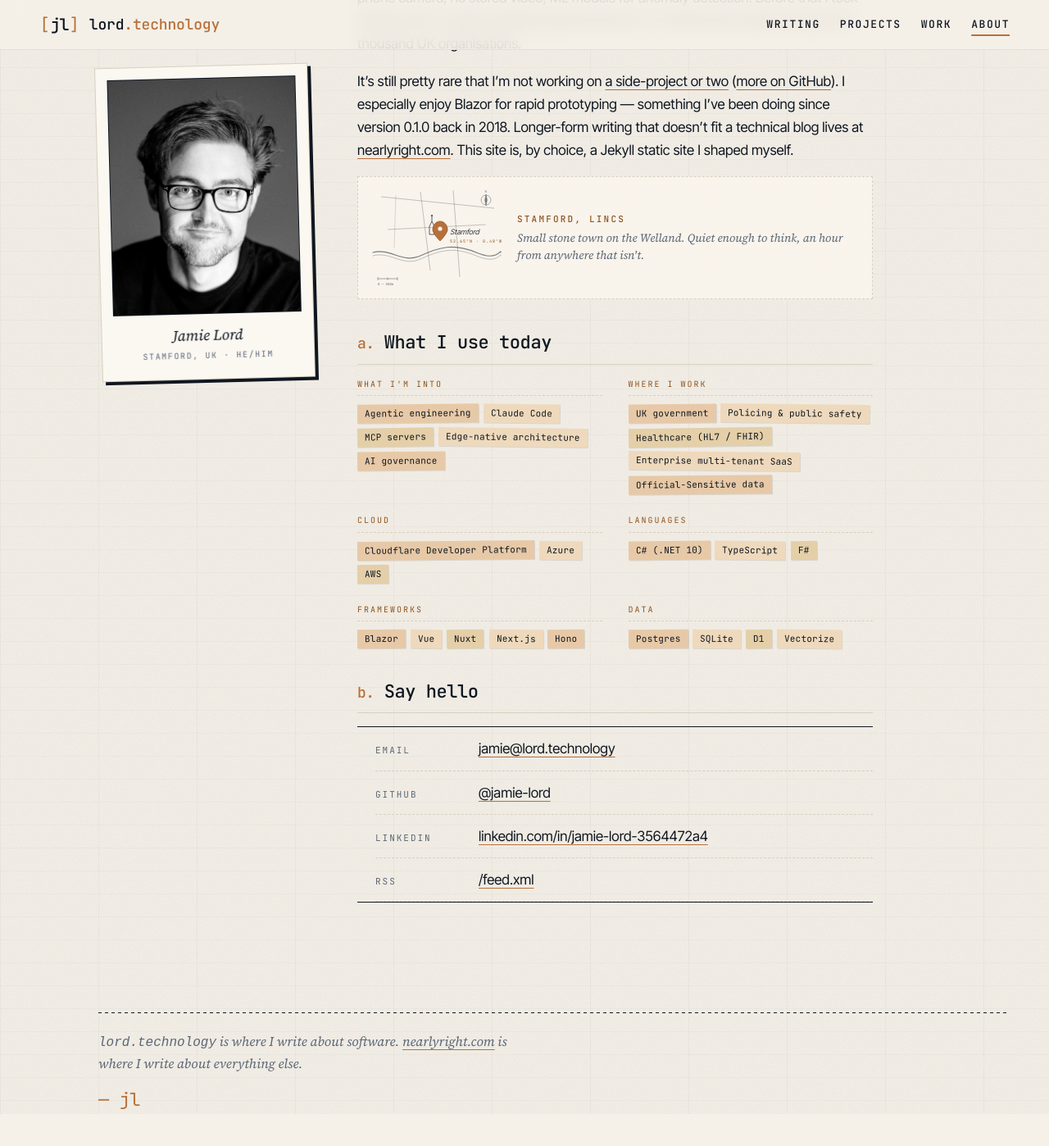
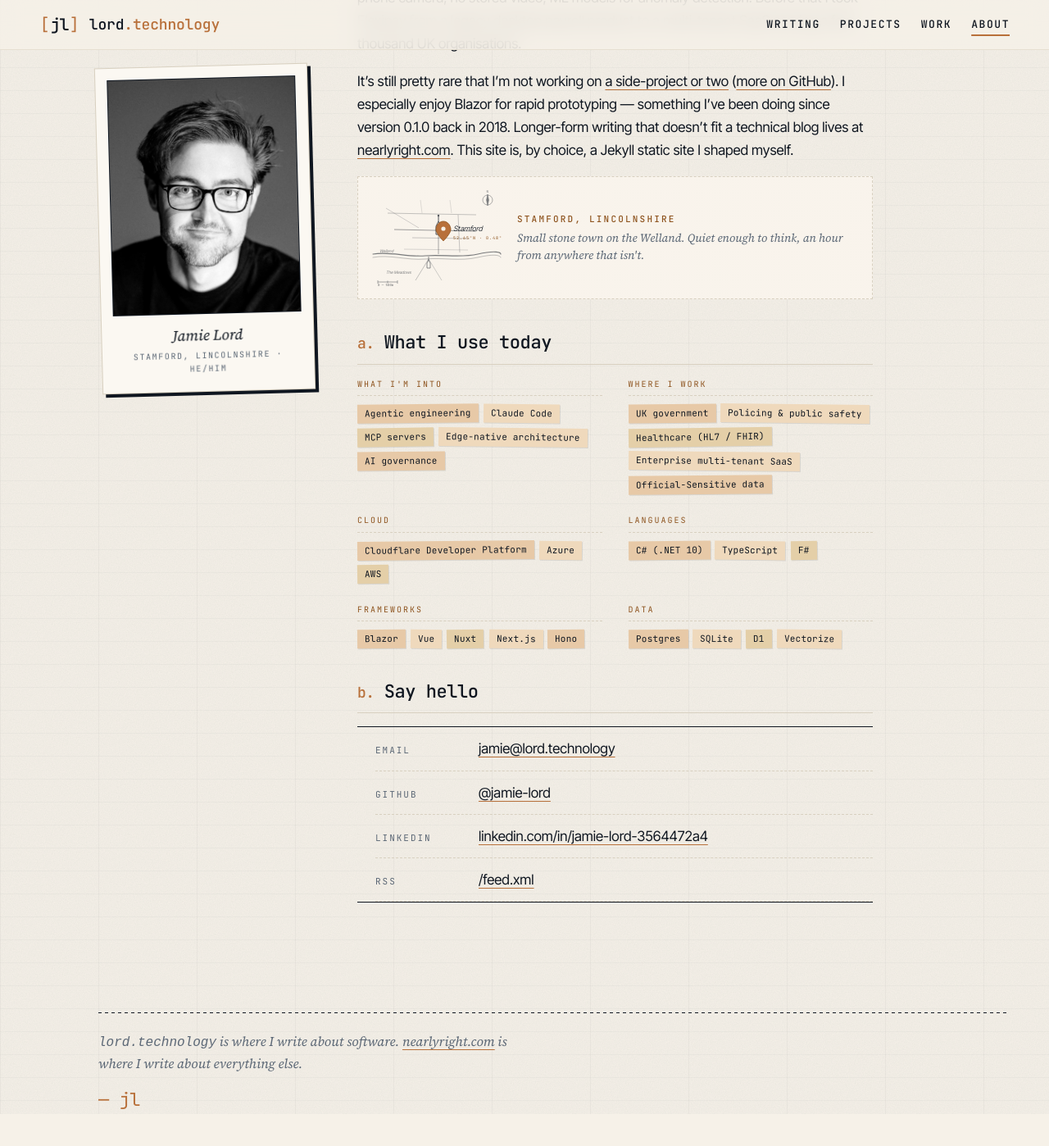
Before and after one commit to jamie-lord/Lord.technology, a Jekyll site: the page built from about.markdown, in a window 1280 px wide and 1400 px high, scrolled down 986 px. Shown: the whole window at 82% size. Built offline with Jekyll 4.4.1, drawn with Linux system fonts in a browser that asks for light colours; some of the changed text lies outside the part shown.

Commit message:
Stamford specifics: real map, Lincolnshire throughout, no CDS conflation
- Redraw the about-page hand-drawn map so it reflects actual
  Stamford: river Welland running W–E south of the town, street
  grid north of it (Scotgate/St Paul's, High Street, Broad Street,
  St Mary's Hill, Barn Hill), St Mary's tower central-north,
  St Martin's tower south of the river, the Meadows labelled SW.
- Change location throughout from "Stamford, UK" to "Stamford,
  Lincolnshire" (via _config.yml author.location, plus hardcoded
  references in home hero, home colophon, about map aria-label,
  and map figcaption).
- Home hero kicker was three equal pills (SOLUTION ARCHITECT · CDS
  · STAMFORD, LINCOLNSHIRE) which read as though CDS is in
  Stamford. Collapsed to two pills: "Solution Architect at CDS ·
  Stamford, Lincolnshire".
- Work colophon status now says "working remotely from Stamford,
  Lincolnshire" — CDS is in Leeds, the previous "at CDS, in
  Stamford" line literally placed them together.

```diff
--- a/_config.yml
+++ b/_config.yml
@@ -9,7 +9,7 @@ description: >-
 author:
   name: Jamie Lord
   role: Solution Architect
-  location: Stamford, UK
+  location: Stamford, Lincolnshire
   avatar: "/assets/images/jamie.jpg"
   url: https://lord.technology
   email: jamie@lord.technology
--- a/_layouts/about.html
+++ b/_layouts/about.html
@@ -31,41 +31,78 @@ layout: default
     <div class="v2-about-body">
       {{ content }}
 
-      <figure class="v2-about-map" aria-label="Hand-drawn map of Stamford, UK">
+      <figure class="v2-about-map" aria-label="Hand-drawn map of Stamford, Lincolnshire">
         <svg viewBox="0 0 160 120" xmlns="http://www.w3.org/2000/svg">
-          <path d="M2 78 C 24 72, 38 92, 60 82 S 100 66, 128 78 S 158 72, 158 78" fill="none" stroke="#0F1620" stroke-width="1.1" stroke-linecap="round" opacity="0.55"/>
-          <path d="M2 82 C 24 76, 38 96, 60 86 S 100 70, 128 82 S 158 76, 158 82" fill="none" stroke="#0F1620" stroke-width="0.7" stroke-linecap="round" opacity="0.35"/>
-          <path d="M12 10 L 150 24" fill="none" stroke="#0F1620" stroke-width="0.6" opacity="0.4"/>
-          <path d="M20 50 L 140 44" fill="none" stroke="#0F1620" stroke-width="0.6" opacity="0.4"/>
-          <path d="M60 4  L 72 100" fill="none" stroke="#0F1620" stroke-width="0.6" opacity="0.4"/>
-          <path d="M100 2 L 108 108" fill="none" stroke="#0F1620" stroke-width="0.6" opacity="0.4"/>
-          <path d="M30 8  L 28 72" fill="none" stroke="#0F1620" stroke-width="0.5" opacity="0.3"/>
-          <g transform="translate(74,46)" stroke="#0F1620" stroke-width="0.9" fill="none" opacity="0.75">
-            <path d="M-3 10 L -3 0 L 0 -6 L 3 0 L 3 10 Z"/>
-            <line x1="0" y1="-6" x2="0" y2="-12"/>
-            <circle cx="0" cy="-13" r="0.8" fill="#0F1620"/>
+          <!-- River Welland: runs west-to-east just south of the town centre -->
+          <path d="M2 80 C 22 76, 44 84, 66 82 S 108 85, 130 80 S 158 78, 158 80" fill="none" stroke="#0F1620" stroke-width="1.2" stroke-linecap="round" opacity="0.55"/>
+          <path d="M2 84 C 22 80, 44 88, 66 86 S 108 89, 130 84 S 158 82, 158 84" fill="none" stroke="#0F1620" stroke-width="0.7" stroke-linecap="round" opacity="0.35"/>
+
+          <!-- Town streets (north of the river) -->
+          <!-- Scotgate / St Paul's Street (N) -->
+          <path d="M20 30 L 128 32" fill="none" stroke="#0F1620" stroke-width="0.6" opacity="0.4"/>
+          <!-- High Street — the main east–west through the centre -->
+          <path d="M28 50 L 128 52" fill="none" stroke="#0F1620" stroke-width="0.8" opacity="0.5"/>
+          <!-- Broad Street (south of High Street) -->
+          <path d="M50 60 L 120 61" fill="none" stroke="#0F1620" stroke-width="0.55" opacity="0.4"/>
+          <!-- Wharf Road (along the north bank) -->
+          <path d="M40 74 L 118 75" fill="none" stroke="#0F1620" stroke-width="0.45" opacity="0.35"/>
+          <!-- St Mary's Hill (N–S, from the church down to the river) -->
+          <path d="M82 50 L 82 80" fill="none" stroke="#0F1620" stroke-width="0.7" opacity="0.5"/>
+          <!-- Barn Hill / St George's Street (N–S, east of centre) -->
+          <path d="M106 32 L 108 78" fill="none" stroke="#0F1620" stroke-width="0.55" opacity="0.4"/>
+          <!-- Diagonal NW (Scotgate into town) -->
+          <path d="M18 24 L 58 48" fill="none" stroke="#0F1620" stroke-width="0.5" opacity="0.35"/>
+          <!-- Short spurs north -->
+          <path d="M60 14 L 62 30" fill="none" stroke="#0F1620" stroke-width="0.4" opacity="0.3"/>
+          <path d="M96 14 L 98 30" fill="none" stroke="#0F1620" stroke-width="0.4" opacity="0.3"/>
+
+          <!-- South of the river — St Martin's area and roads out to the south -->
+          <path d="M70 86 L 54 112" fill="none" stroke="#0F1620" stroke-width="0.6" opacity="0.4"/>
+          <path d="M70 86 L 86 112" fill="none" stroke="#0F1620" stroke-width="0.55" opacity="0.35"/>
+
+          <!-- St Mary's Church tower — the landmark, central, north of the river -->
+          <g transform="translate(82,48)" stroke="#0F1620" stroke-width="0.9" fill="none" opacity="0.8">
+            <path d="M-3 8 L -3 -2 L 0 -8 L 3 -2 L 3 8 Z"/>
+            <line x1="0" y1="-8" x2="0" y2="-14"/>
+            <circle cx="0" cy="-15" r="0.8" fill="#0F1620"/>
           </g>
-          <g transform="translate(84,58)">
+
+          <!-- St Martin's Church tower — south of the river, smaller -->
+          <g transform="translate(70,92)" stroke="#0F1620" stroke-width="0.7" fill="none" opacity="0.65">
+            <path d="M-2 5 L -2 -1 L 0 -5 L 2 -1 L 2 5 Z"/>
+            <line x1="0" y1="-5" x2="0" y2="-9"/>
+          </g>
+
+          <!-- Pin marker — town centre, near Red Lion Square / St Mary's -->
+          <g transform="translate(88,58)">
             <path d="M0 -18 C -6 -18, -9 -12, -9 -8 C -9 -3, 0 6, 0 6 C 0 6, 9 -3, 9 -8 C 9 -12, 6 -18, 0 -18 Z" fill="#B8703A" stroke="#8E541F" stroke-width="0.8"/>
             <circle cx="0" cy="-9" r="2.6" fill="#F6F1E8"/>
           </g>
-          <text x="96" y="56" font-family="Source Serif 4, Georgia, serif" font-size="9" font-style="italic" fill="#0F1620" opacity="0.85">Stamford</text>
-          <text x="96" y="66" font-family="JetBrains Mono, monospace" font-size="5" letter-spacing="1" fill="#8E541F">52.65°N · 0.48°W</text>
-          <g transform="translate(140,14)" stroke="#0F1620" stroke-width="0.6" fill="none" opacity="0.55">
+
+          <!-- Labels -->
+          <text x="100" y="52" font-family="Source Serif 4, Georgia, serif" font-size="9" font-style="italic" fill="#0F1620" opacity="0.85">Stamford</text>
+          <text x="100" y="62" font-family="JetBrains Mono, monospace" font-size="5" letter-spacing="1" fill="#8E541F">52.65°N · 0.48°W</text>
+          <text x="10" y="78" font-family="Source Serif 4, Georgia, serif" font-size="5" font-style="italic" fill="#0F1620" opacity="0.5">Welland</text>
+          <text x="18" y="104" font-family="Source Serif 4, Georgia, serif" font-size="5" font-style="italic" fill="#0F1620" opacity="0.5">The Meadows</text>
+
+          <!-- Compass rose -->
+          <g transform="translate(142,14)" stroke="#0F1620" stroke-width="0.6" fill="none" opacity="0.55">
             <circle cx="0" cy="0" r="6"/>
             <path d="M0 -7 L 1.4 0 L 0 7 L -1.4 0 Z" fill="#0F1620"/>
             <text x="-1.6" y="-9" font-family="JetBrains Mono, monospace" font-size="4" fill="#0F1620" stroke="none">N</text>
           </g>
-          <g transform="translate(8,110)" stroke="#0F1620" stroke-width="0.6" opacity="0.6">
+
+          <!-- Scale bar -->
+          <g transform="translate(8,114)" stroke="#0F1620" stroke-width="0.6" opacity="0.6">
             <line x1="0" y1="0" x2="24" y2="0"/>
             <line x1="0" y1="-2" x2="0" y2="2"/>
             <line x1="12" y1="-1.5" x2="12" y2="1.5"/>
             <line x1="24" y1="-2" x2="24" y2="2"/>
-            <text x="0" y="8" font-family="JetBrains Mono, monospace" font-size="4" fill="#0F1620" stroke="none">0 — 500m</text>
+            <text x="0" y="5" font-family="JetBrains Mono, monospace" font-size="4" fill="#0F1620" stroke="none">0 — 500m</text>
           </g>
         </svg>
         <figcaption class="v2-about-map-caption">
-          <strong>Stamford, Lincs</strong>
+          <strong>Stamford, Lincolnshire</strong>
           Small stone town on the Welland. Quiet enough to think, an hour from anywhere that isn't.
         </figcaption>
       </figure>
--- a/_layouts/work.html
+++ b/_layouts/work.html
@@ -45,5 +45,5 @@ layout: default
 
   {% include colophon.html
      body="If any of this is relevant to what you're working on, I'm on <a href='mailto:jamie@lord.technology'>email</a> or <a href='https://www.linkedin.com/in/jamie-lord-3564472a4/'>LinkedIn</a>."
-     status="currently: Solution Architect at CDS, Stamford" %}
+     status="currently: Solution Architect at CDS, working remotely from Stamford, Lincolnshire" %}
 </main>
```
Also changed, not shown: _layouts/home.html (+3 -5 lines).
